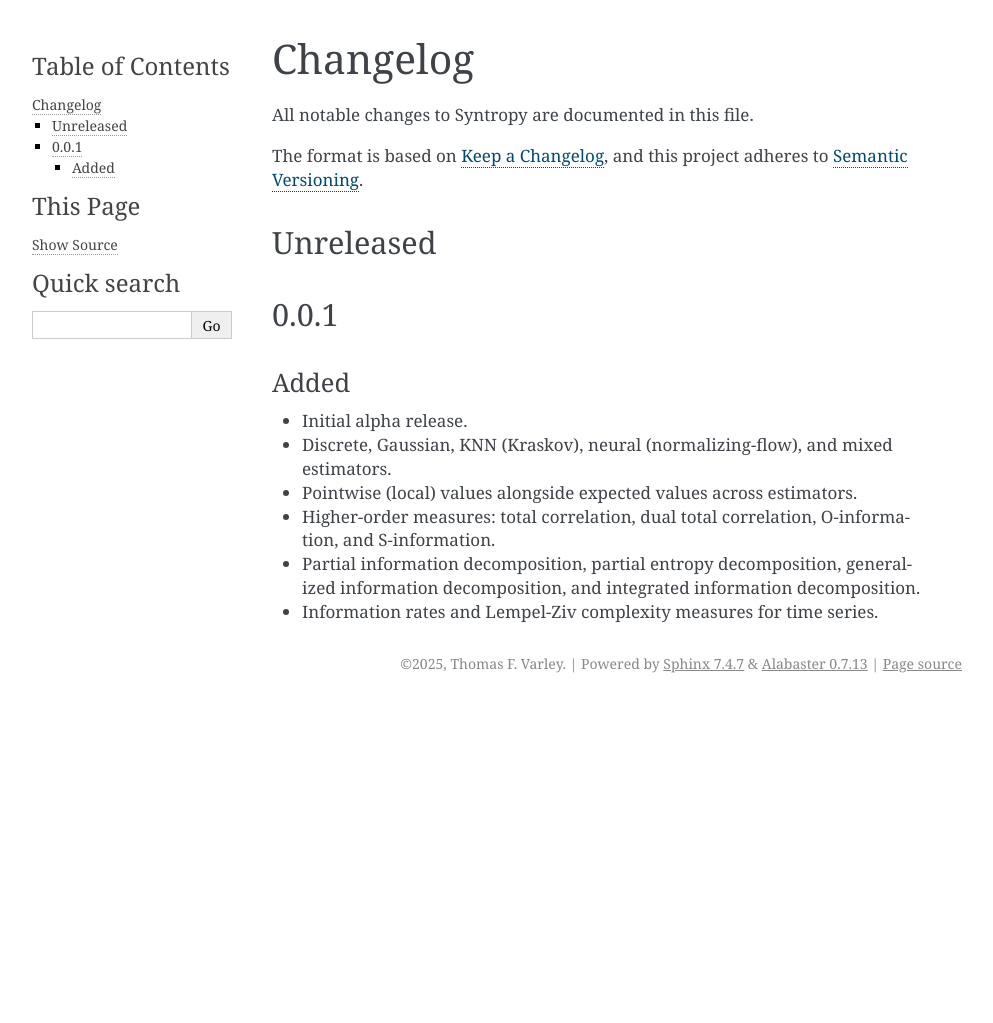
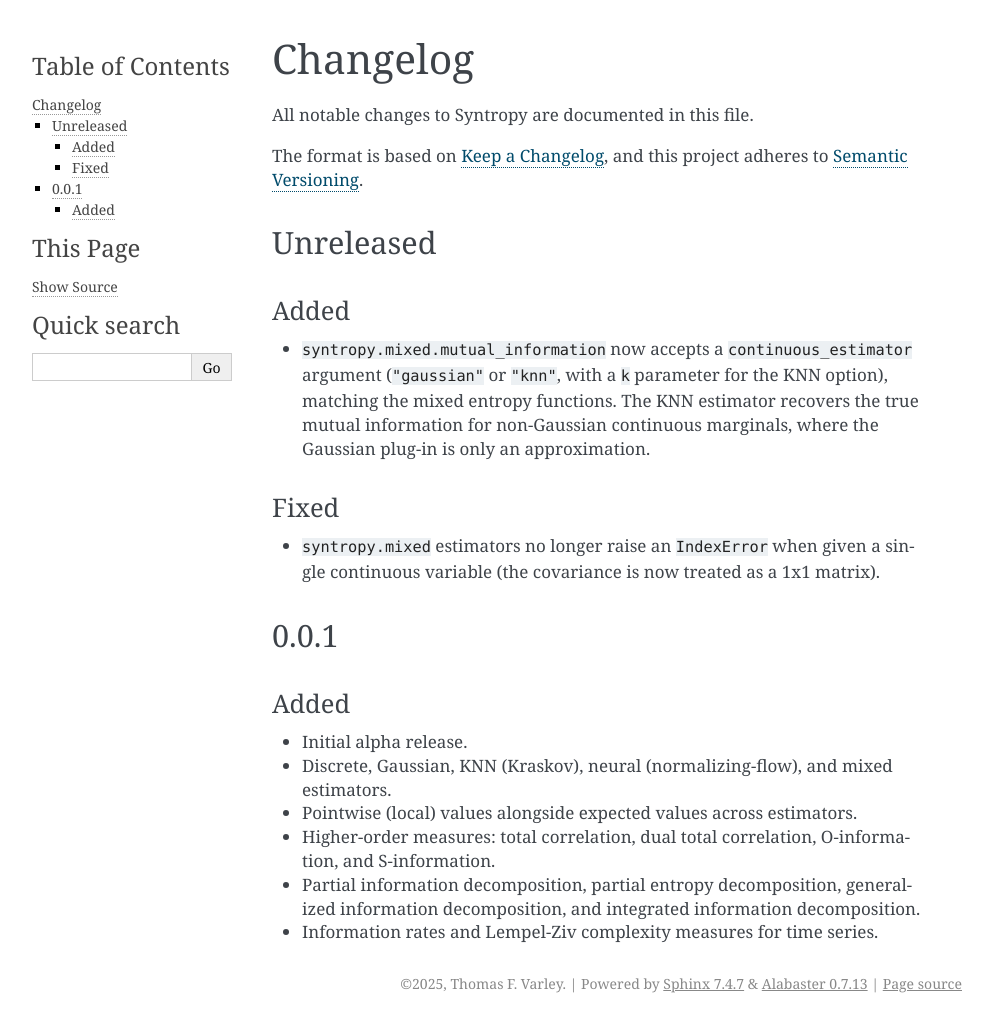
Before and after one commit to thosvarley/syntropy, a Sphinx documentation site: the page built from docs/source/changelog.rst, in a window 1280 px wide. Shown: the whole page, without its empty margins (148-1141 px from the left). Built offline with Sphinx 7.4.7, drawn with Linux system fonts in a browser that asks for light colours; before the commit the page ends 900 px from its top, so only the background shows below that.

Commit message:
Adding changelog, updating README

```diff
--- a/docs/source/changelog.rst
+++ b/docs/source/changelog.rst
@@ -8,6 +8,21 @@ and this project adheres to `Semantic Versioning <https://semver.org/spec/v2.0.0
 
 Unreleased
 ----------
+
+Added
+~~~~~
+
+* ``syntropy.mixed.mutual_information`` now accepts a ``continuous_estimator``
+  argument (``"gaussian"`` or ``"knn"``, with a ``k`` parameter for the KNN
+  option), matching the mixed entropy functions. The KNN estimator recovers the
+  true mutual information for non-Gaussian continuous marginals, where the
+  Gaussian plug-in is only an approximation.
+
+Fixed
+~~~~~
+
+* ``syntropy.mixed`` estimators no longer raise an ``IndexError`` when given a
+  single continuous variable (the covariance is now treated as a 1x1 matrix).
 
 0.0.1
 -----
```
Also changed, not shown: README.md (+10 -0 lines).
